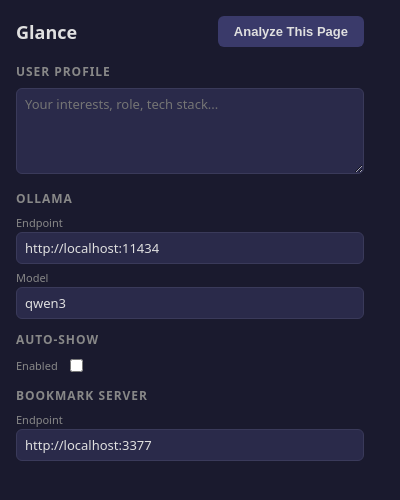
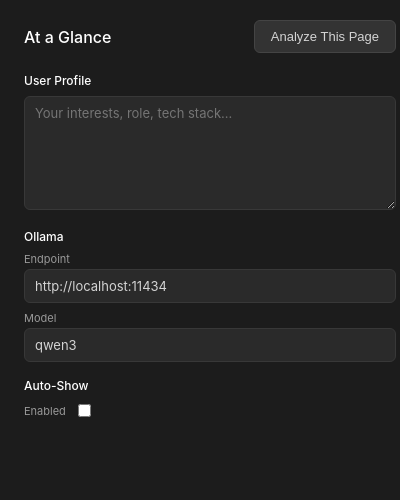
Before and after one commit to horatio-sans-serif/at-a-glance, a browser extension: page extension/popup.html in a window 400 px wide. Drawn offline with Linux system fonts and the light colour scheme.

Commit message:
rename to At a Glance, dark gray popup, more padding
- Rename extension to "At a Glance" everywhere (manifest, popup, README)
- Popup: dark gray background (#1c1c1c), wider (420px), taller (500px min)
- More padding throughout (20px/24px popup, 8px fields, 10px inputs)
- Section labels white, body text #d4d4d4
- Remove bookmark server section from popup
- Remove blue/navy color scheme entirely

```diff
--- a/extension/popup.css
+++ b/extension/popup.css
@@ -1,52 +1,52 @@
 body {
-  width: 380px;
+  width: 420px;
+  min-height: 500px;
   font-family:
-    system-ui,
-    -apple-system,
-    sans-serif;
+    -apple-system, BlinkMacSystemFont, "Segoe UI", Roboto, "Helvetica Neue",
+    Arial, sans-serif;
   padding: 0;
   margin: 0;
-  background: #1a1a2e;
-  color: #e0e0e0;
+  background: #1c1c1c;
+  color: #d4d4d4;
   font-size: 13px;
 }
 
 .popup {
-  padding: 16px;
+  padding: 20px 24px;
 }
 
 header {
   display: flex;
   align-items: center;
   justify-content: space-between;
-  margin-bottom: 16px;
+  margin-bottom: 20px;
 }
 
 h1 {
-  font-size: 18px;
+  font-size: 16px;
   margin: 0;
-  font-weight: 700;
+  font-weight: 500;
+  color: #fff;
 }
 h2 {
   font-size: 12px;
-  text-transform: uppercase;
-  letter-spacing: 0.08em;
-  color: #888;
-  margin: 12px 0 8px;
+  color: #fff;
+  margin: 16px 0 8px;
+  font-weight: 500;
 }
 
 section {
-  margin-bottom: 8px;
+  margin-bottom: 12px;
 }
 
 .field {
-  margin-bottom: 6px;
+  margin-bottom: 8px;
 }
 .field label {
   display: block;
   font-size: 11px;
-  color: #888;
-  margin-bottom: 2px;
+  color: #999;
+  margin-bottom: 3px;
 }
 .field.row {
   display: flex;
@@ -63,11 +63,11 @@ section {
 input[type="text"],
 textarea {
   width: 100%;
-  background: #2a2a4a;
-  border: 1px solid #3a3a5a;
+  background: #2a2a2a;
+  border: 1px solid #383838;
   border-radius: 6px;
-  color: #e0e0e0;
-  padding: 6px 8px;
+  color: #d4d4d4;
+  padding: 8px 10px;
   font-size: 13px;
   font-family: inherit;
   box-sizing: border-box;
@@ -76,7 +76,7 @@ textarea {
 input[type="text"]:focus,
 textarea:focus {
   outline: none;
-  border-color: #5a5aaa;
+  border-color: #555;
 }
 
 textarea {
@@ -88,39 +88,41 @@ input[type="checkbox"] {
 }
 
 .primary-btn {
-  background: #3a3a6a;
-  color: #e0e0e0;
-  border: none;
+  background: #333;
+  color: #d4d4d4;
+  border: 1px solid #444;
   border-radius: 6px;
   padding: 8px 16px;
   font-size: 13px;
   cursor: pointer;
-  font-weight: 600;
+  font-weight: 500;
 }
 .primary-btn:hover {
-  background: #4a4a8a;
+  background: #444;
+  color: #fff;
 }
 
 .small-btn {
-  background: #2a2a4a;
-  color: #ccc;
-  border: 1px solid #3a3a5a;
+  background: #2a2a2a;
+  color: #bbb;
+  border: 1px solid #383838;
   border-radius: 4px;
-  padding: 4px 10px;
+  padding: 5px 12px;
   font-size: 12px;
   cursor: pointer;
   white-space: nowrap;
 }
 .small-btn:hover {
-  background: #3a3a5a;
+  background: #383838;
+  color: #eee;
 }
 
 .pattern-item {
   display: flex;
   align-items: center;
   justify-content: space-between;
-  padding: 4px 8px;
-  background: #2a2a4a;
+  padding: 5px 10px;
+  background: #2a2a2a;
   border-radius: 4px;
   margin-bottom: 4px;
   font-size: 12px;
@@ -138,25 +140,25 @@ input[type="checkbox"] {
 
 .hint {
   font-size: 11px;
-  color: #666;
-  margin: 0 0 8px;
+  color: #777;
+  margin: 0 0 10px;
   line-height: 1.4;
 }
 
 .pattern-group {
-  margin-bottom: 10px;
+  margin-bottom: 12px;
 }
 
 .pattern-group h3 {
   font-size: 11px;
-  color: #999;
-  margin: 6px 0 4px;
-  font-weight: 600;
+  color: #bbb;
+  margin: 8px 0 4px;
+  font-weight: 500;
 }
 
 .status {
   font-size: 11px;
   color: #22c55e;
   min-height: 16px;
-  margin-top: 8px;
+  margin-top: 12px;
 }
--- a/extension/popup.html
+++ b/extension/popup.html
@@ -2,13 +2,13 @@
 <html>
   <head>
     <meta charset="utf-8" />
-    <title>Glance Settings</title>
+    <title>At a Glance</title>
     <link rel="stylesheet" href="popup.css" />
   </head>
   <body>
     <div class="popup">
       <header>
-        <h1>Glance</h1>
+        <h1>At a Glance</h1>
         <button id="analyzeBtn" class="primary-btn">Analyze This Page</button>
       </header>
 
@@ -16,7 +16,7 @@
         <h2>User Profile</h2>
         <textarea
           id="userProfile"
-          rows="4"
+          rows="6"
           placeholder="Your interests, role, tech stack..."
         ></textarea>
       </section>
@@ -75,18 +75,6 @@
         </div>
       </section>
 
-      <section>
-        <h2>Bookmark Server</h2>
-        <div class="field">
-          <label>Endpoint</label>
-          <input
-            type="text"
-            id="bookmarkEndpoint"
-            placeholder="http://localhost:3377"
-          />
-        </div>
-      </section>
-
       <div class="status" id="status"></div>
     </div>
     <script src="popup.js"></script>
--- a/extension/popup.js
+++ b/extension/popup.js
@@ -3,7 +3,6 @@ const fields = {
   ollamaEndpoint: "text",
   ollamaModel: "text",
   autoShow: "checkbox",
-  bookmarkEndpoint: "text",
 };
 
 const defaults = {
@@ -13,7 +12,6 @@ const defaults = {
   autoShow: false,
   includePatterns: [],
   excludePatterns: [],
-  bookmarkEndpoint: "http://localhost:3377",
 };
 
 chrome.storage.sync.get(defaults, (settings) => {
```
Also changed, not shown: README.md, extension/manifest.json.
